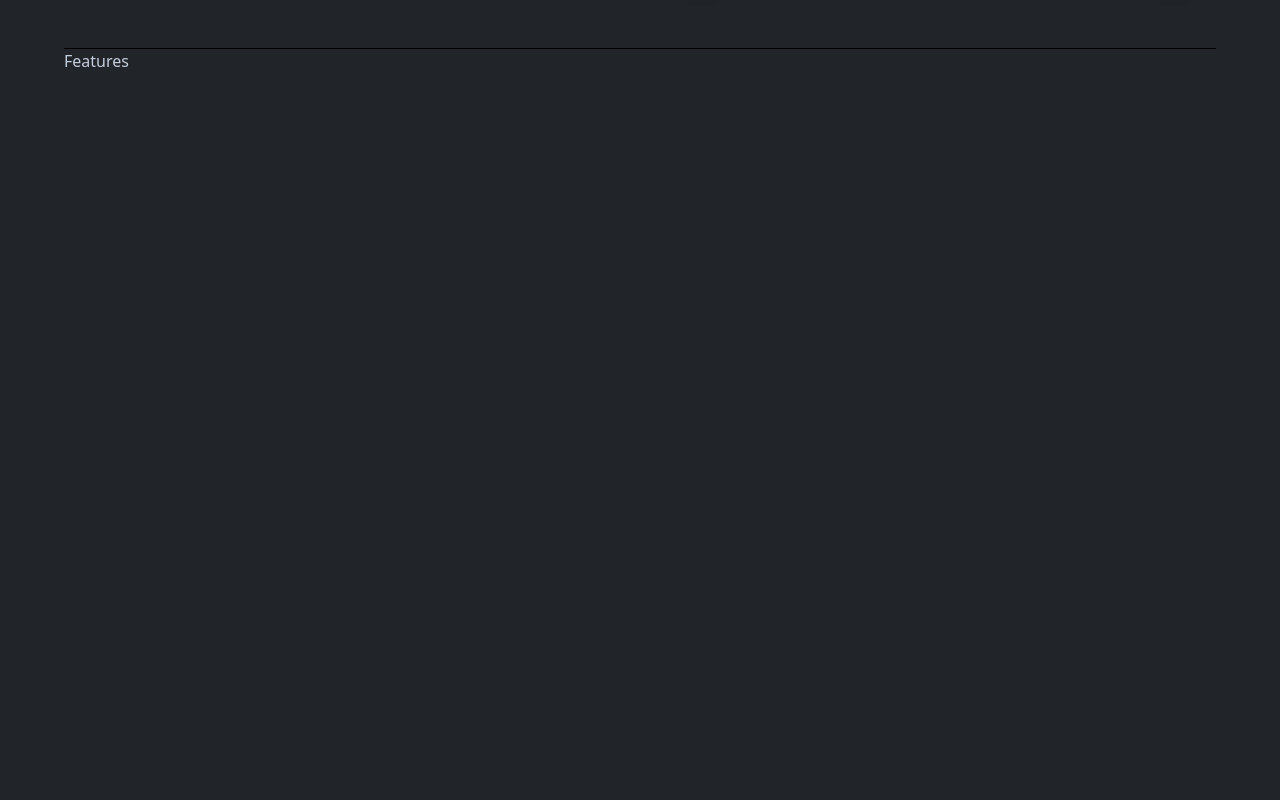
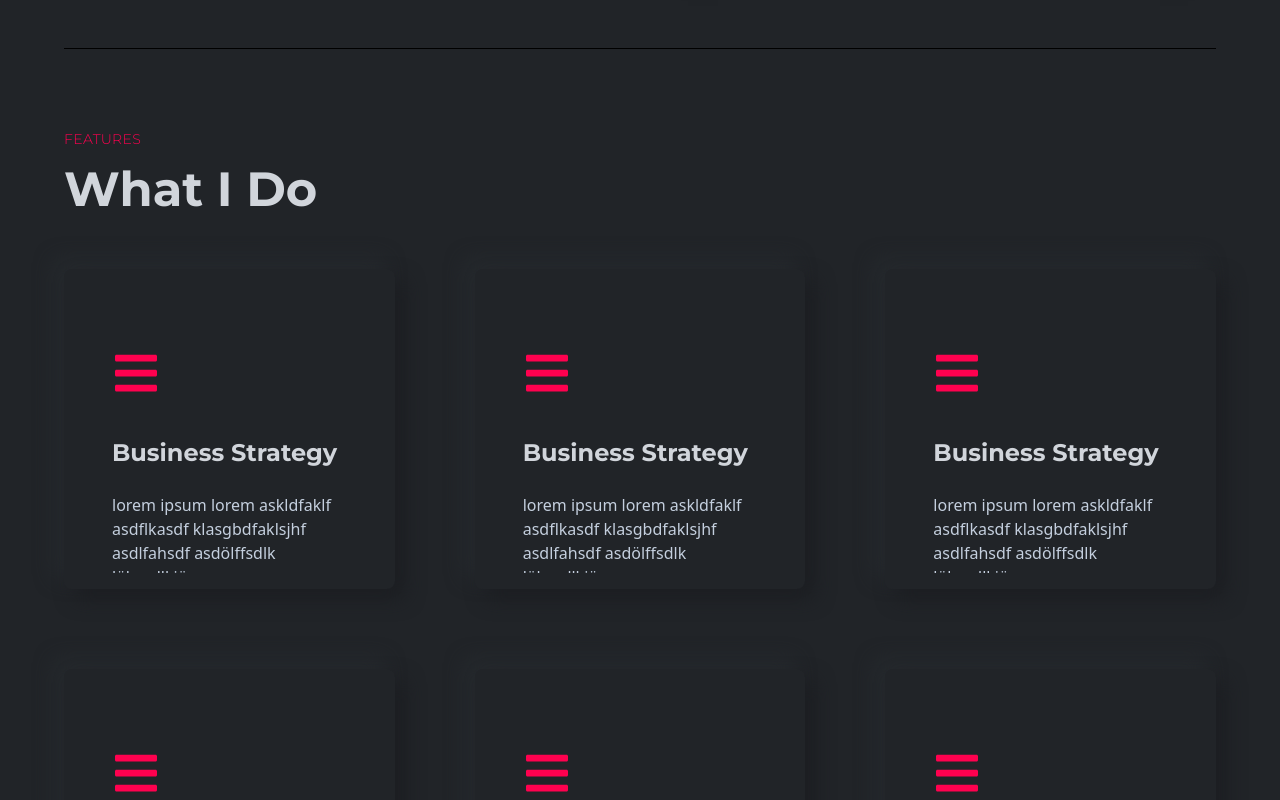
Before and after one commit to ArttuPuttonen/myPortfolio, a React (Create React App) app: page / in a window 1280 px wide. Shown: the part 840-1640 px from the top of the page. Built offline with nearby package versions, Linux system fonts and the light colour scheme; the HTML template or start-up script is replaced by a standard one.

Commit message:
features done

```diff
--- a/src/components/banner/LeftBanner.js
+++ b/src/components/banner/LeftBanner.js
@@ -56,7 +56,7 @@ const LeftBanner = () => {
                 </span>
             </div>
         </div>
-        <div>
+        {/* <div>
         <h2 className="text-base uppercase font-titleFont mb-4">
                 Best skills at
             </h2>
@@ -71,7 +71,7 @@ const LeftBanner = () => {
                     <AiOutlinePython />
                 </span>
             </div>
-        </div>
+        </div> */}
     </div>
     </div>
     )
--- /dev/null
+++ b/src/components/features/Card.js
@@ -0,0 +1,28 @@
+import React from 'react';
+import { HiArrowRight } from 'react-icons/hi';
+
+const Card = ({title, des, icon}) => {
+    return (
+        <div className="w-full px-12 h-80 py-10 rounded-lg shadow-shadowOne flex items-center
+        bg-gradient-to-r from-bodyColor to [#202327] group hover:bg-gradient-to-b hover:from-black hover:to-1[#1e2024]
+        transition-colors duration-100 group">
+            <div className="h-72 overflow-y-hidden">
+            <div className="flex h-full flex-col gap-10 translate-y-16 group-hover:translate-y-0 transition-transform duration-500">
+                <div>
+                    <span className="text-5xl text-designColor">{icon}</span>
+                </div>
+                <div className="flex flex-col gap-6">
+                    <h2 className="text-2xl font-titleFont font-bold text-gray-300">{title}</h2>
+                    <p className="base">{des}</p>
+                    <span className="text-2xl text-designColor">
+                        <HiArrowRight />
+                    </span>
+                </div>
+            </div>
+            </div>
+        </div>
+    );
+}
+
+
+export default Card;
--- a/src/components/features/Features.js
+++ b/src/components/features/Features.js
@@ -1,9 +1,22 @@
 import React from 'react';
+import {FaBars} from 'react-icons/fa';
+import Title from '../layouts/Title';
+import Card from './Card';
 
 function Features() {
     return (
-        <section id="features" className="w-full h-[800px] pb-20 flex border-b-[1px] border-b-black">
-           Features
+        <section id="features" className="w-full py-20 border-b-[1px] border-b-black">
+        <Title title="Features" des="What I do"/>
+
+        <div className="grid grid-cols-3 gap-20">
+        <Card title="Business Strategy" des="lorem ipsum lorem askldfaklf asdflkasdf klasgbdfaklsjhf asdlfahsdf asdölffsdlk lökasdlkjöas" icon={<FaBars/>}/>
+        <Card title="Business Strategy" des="lorem ipsum lorem askldfaklf asdflkasdf klasgbdfaklsjhf asdlfahsdf asdölffsdlk lökasdlkjöas" icon={<FaBars/>}/>
+        <Card title="Business Strategy" des="lorem ipsum lorem askldfaklf asdflkasdf klasgbdfaklsjhf asdlfahsdf asdölffsdlk lökasdlkjöas" icon={<FaBars/>}/>
+        <Card title="Business Strategy" des="lorem ipsum lorem askldfaklf asdflkasdf klasgbdfaklsjhf asdlfahsdf asdölffsdlk lökasdlkjöas" icon={<FaBars/>}/>
+        <Card title="Business Strategy" des="lorem ipsum lorem askldfaklf asdflkasdf klasgbdfaklsjhf asdlfahsdf asdölffsdlk lökasdlkjöas" icon={<FaBars/>}/>
+        <Card title="Business Strategy" des="lorem ipsum lorem askldfaklf asdflkasdf klasgbdfaklsjhf asdlfahsdf asdölffsdlk lökasdlkjöas" icon={<FaBars/>}/>
+
+        </div>
         </section>
     );
 }
--- /dev/null
+++ b/src/components/layouts/Title.js
@@ -0,0 +1,13 @@
+import React from 'react';
+
+const Title = ({title, des}) => {
+    return (
+        <div className="flex flex-col gap-4 font-titleFont mb-14">
+        <h3 className="text-sm uppercase font-light text-designColor tracking-wide">{title}</h3>
+        <h1 className="text-5xl text-gray-300 font-bold capitalize">{des}</h1>
+        </div>
+
+    );
+}
+
+export default Title;
```
